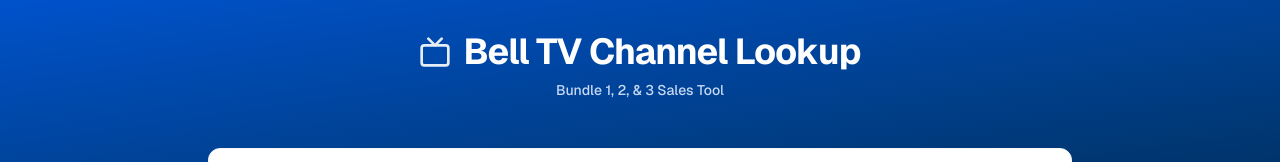
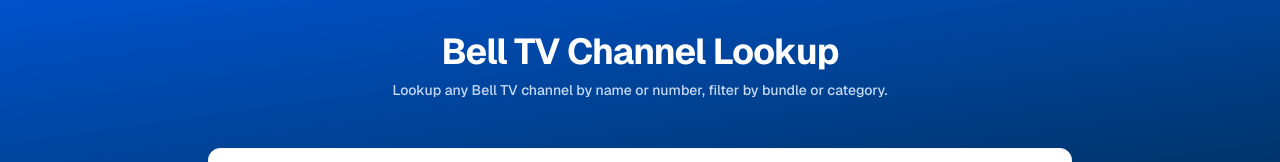
Before and after one commit to shyyhil/Bell-tool, a Next.js app: page / in a window 1280 px wide. Shown: the top 162 px of the page. Built offline with nearby package versions, Linux system fonts and the light colour scheme; no server answers; the database is empty.

Commit message:
Deploy: update

```diff
--- a/app/page.tsx
+++ b/app/page.tsx
@@ -85,11 +85,11 @@
       <header className="bg-gradient-to-br from-[#0052CC] to-[#003366] text-white shadow-lg pb-12">
         <div className="max-w-4xl mx-auto px-4 py-8">
           <div className="flex items-center justify-center space-x-3 mb-2">
-            <Tv className="w-8 h-8 opacity-90" />
+            {/* <Tv className="w-8 h-8 opacity-90" /> */}
             <h1 className="text-3xl md:text-4xl font-bold tracking-tight">Bell TV Channel Lookup</h1>
           </div>
           <p className="text-center text-blue-100 text-sm font-medium opacity-90">
-            Bundle 1, 2, & 3 Sales Tool
+            Lookup any Bell TV channel by name or number, filter by bundle or category.
           </p>
         </div>
       </header>
```
